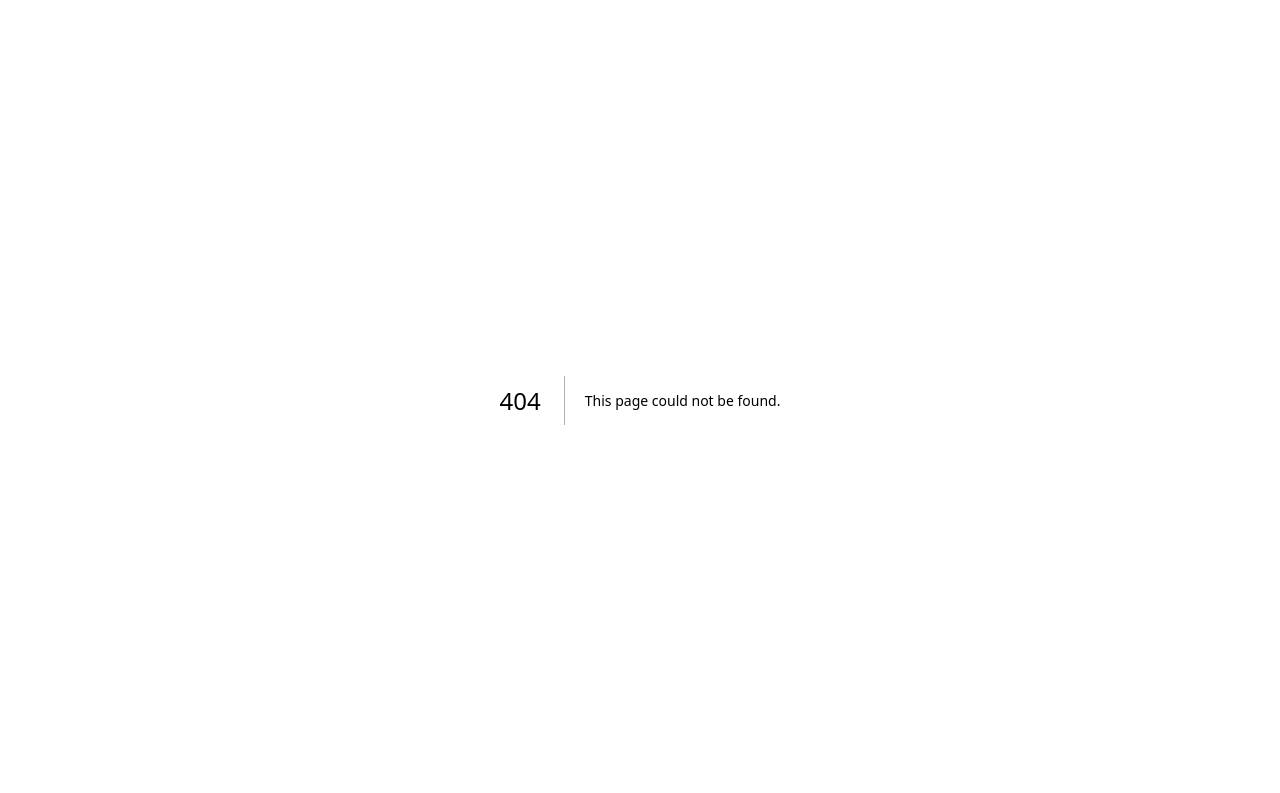
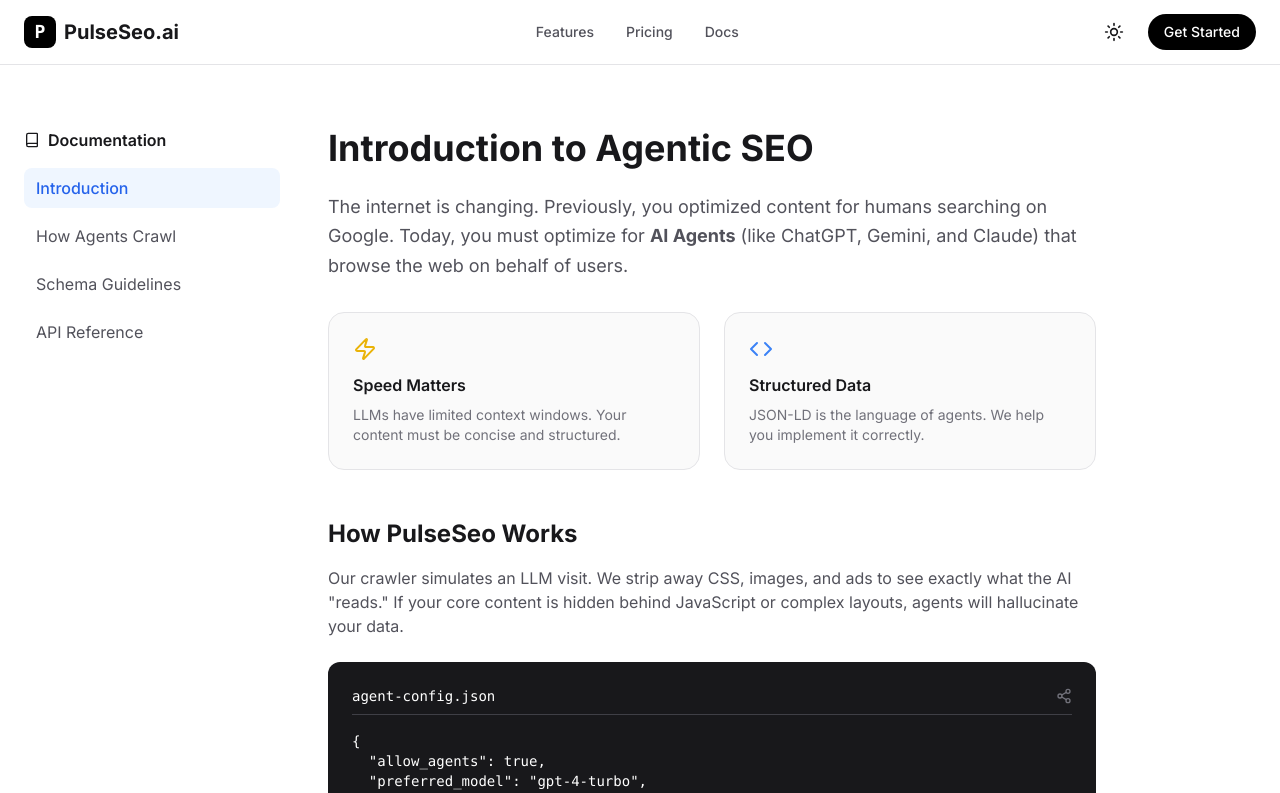
Before and after one commit to NarySar/my-seo-site, a Next.js app: page /docs in a window 1280 px wide. Before the commit this address had no page. Shown: the top 793 px of the page. Built offline with nearby package versions, Linux system fonts and the light colour scheme.

Commit message:
Add Documentation page

```diff
--- /dev/null
+++ b/src/app/docs/page.tsx
@@ -0,0 +1,94 @@
+import Navbar from "@/components/Navbar";
+import { Footer } from "@/components/Footer";
+import Link from "next/link";
+import { Book, Code, Share2, Zap } from "lucide-react";
+
+export default function DocsPage() {
+  return (
+    <main className="min-h-screen bg-white dark:bg-black">
+      <Navbar />
+
+      <div className="max-w-7xl mx-auto px-6 pt-32 pb-20 flex flex-col md:flex-row gap-12">
+
+        {/* Sidebar Navigation */}
+        <aside className="w-full md:w-64 flex-shrink-0">
+          <div className="sticky top-32">
+            <h3 className="font-semibold text-zinc-900 dark:text-white mb-4 flex items-center gap-2">
+              <Book className="h-4 w-4" /> Documentation
+            </h3>
+            <nav className="flex flex-col gap-2">
+              <Link href="#" className="text-blue-600 font-medium bg-blue-50 dark:bg-blue-900/20 px-3 py-2 rounded-lg">
+                Introduction
+              </Link>
+              <Link href="#" className="text-zinc-600 dark:text-zinc-400 hover:text-zinc-900 dark:hover:text-white px-3 py-2 transition-colors">
+                How Agents Crawl
+              </Link>
+              <Link href="#" className="text-zinc-600 dark:text-zinc-400 hover:text-zinc-900 dark:hover:text-white px-3 py-2 transition-colors">
+                Schema Guidelines
+              </Link>
+              <Link href="#" className="text-zinc-600 dark:text-zinc-400 hover:text-zinc-900 dark:hover:text-white px-3 py-2 transition-colors">
+                API Reference
+              </Link>
+            </nav>
+          </div>
+        </aside>
+
+        {/* Main Content */}
+        <div className="flex-1 max-w-3xl prose prose-zinc dark:prose-invert">
+          <h1 className="text-4xl font-bold text-zinc-900 dark:text-white mb-6">
+            Introduction to Agentic SEO
+          </h1>
+
+          <p className="text-lg text-zinc-600 dark:text-zinc-400 leading-relaxed mb-8">
+            The internet is changing. Previously, you optimized content for humans searching on Google.
+            Today, you must optimize for <strong>AI Agents</strong> (like ChatGPT, Gemini, and Claude)
+            that browse the web on behalf of users.
+          </p>
+
+          <div className="grid sm:grid-cols-2 gap-6 mb-12">
+            <div className="p-6 rounded-2xl border border-zinc-200 dark:border-zinc-800 bg-zinc-50 dark:bg-zinc-900/50">
+              <Zap className="h-6 w-6 text-yellow-500 mb-3" />
+              <h3 className="font-semibold text-zinc-900 dark:text-white mb-2">Speed Matters</h3>
+              <p className="text-sm text-zinc-500 dark:text-zinc-400">
+                LLMs have limited context windows. Your content must be concise and structured.
+              </p>
+            </div>
+            <div className="p-6 rounded-2xl border border-zinc-200 dark:border-zinc-800 bg-zinc-50 dark:bg-zinc-900/50">
+              <Code className="h-6 w-6 text-blue-500 mb-3" />
+              <h3 className="font-semibold text-zinc-900 dark:text-white mb-2">Structured Data</h3>
+              <p className="text-sm text-zinc-500 dark:text-zinc-400">
+                JSON-LD is the language of agents. We help you implement it correctly.
+              </p>
+            </div>
+          </div>
+
+          <h2 className="text-2xl font-bold text-zinc-900 dark:text-white mb-4">
+            How PulseSeo Works
+          </h2>
+          <p className="text-zinc-600 dark:text-zinc-400 mb-6">
+            Our crawler simulates an LLM visit. We strip away CSS, images, and ads to see
+            exactly what the AI "reads." If your core content is hidden behind JavaScript
+            or complex layouts, agents will hallucinate your data.
+          </p>
+
+          <div className="bg-zinc-900 text-white p-6 rounded-xl font-mono text-sm overflow-x-auto">
+            <div className="flex items-center justify-between mb-4 border-b border-zinc-700 pb-2">
+              <span>agent-config.json</span>
+              <Share2 className="h-4 w-4 text-zinc-500" />
+            </div>
+            <pre>
+{`{
+  "allow_agents": true,
+  "preferred_model": "gpt-4-turbo",
+  "knowledge_cutoff": "2024-01",
+  "sitemap": "https://pulseseo.ai/sitemap.xml"
+}`}
+            </pre>
+          </div>
+
+        </div>
+      </div>
+      <Footer />
+    </main>
+  );
+}
```
